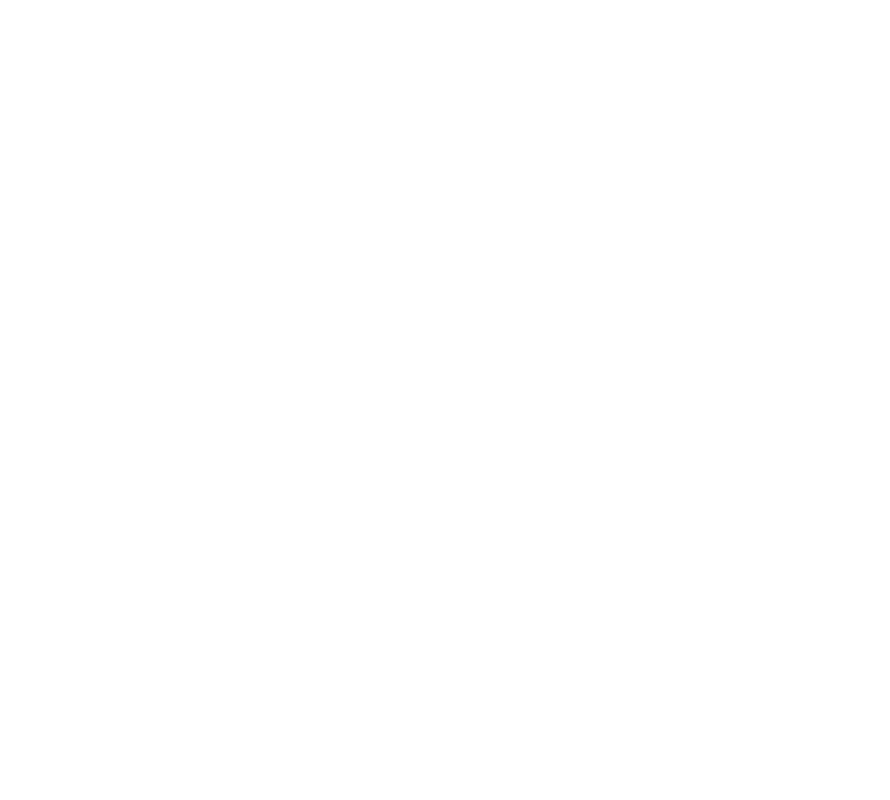
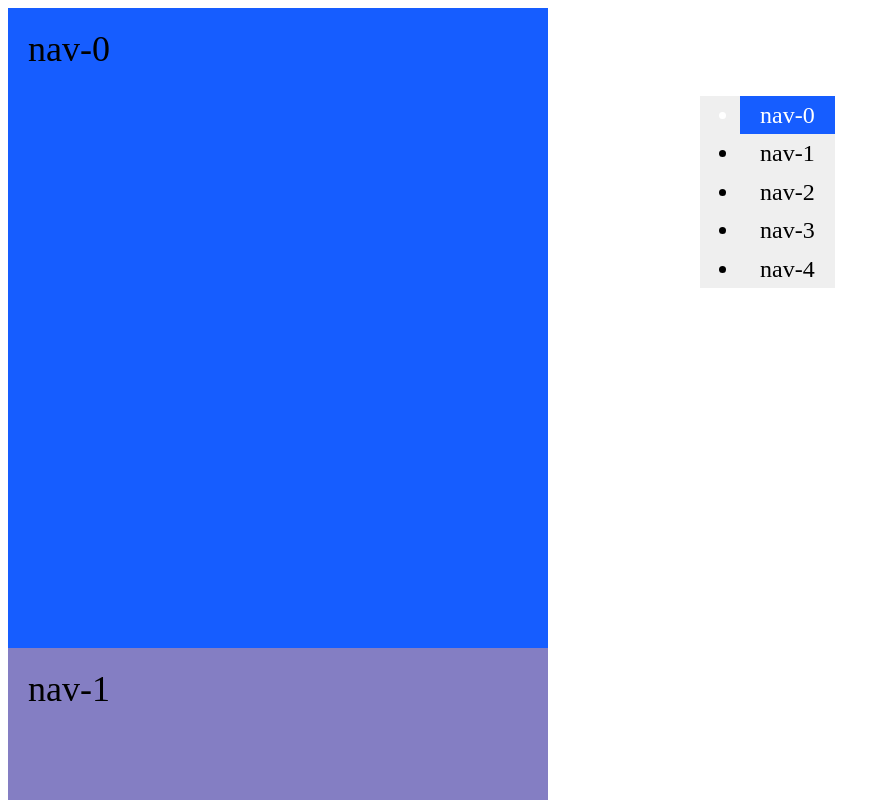
Before and after one commit to missxiaolin/vue-tools, a Vue app: page /post in a window 1280 px wide. Shown: the top 800 px of the page, without its empty margins (0-890 px from the left). Built offline with nearby package versions, Linux system fonts and the light colour scheme.

Commit message:
* 锚点

```diff
--- a/src/router/index.js
+++ b/src/router/index.js
@@ -14,6 +14,11 @@
     path: '/vue/img/token',
     name: 'about',
     component: () => import('../views/vue2Img.vue')
+  },
+  {
+    path: '/post',
+    name: 'about',
+    component: () => import('../views/post.vue')
   }
 ]
 
--- /dev/null
+++ b/src/views/post.vue
@@ -0,0 +1,150 @@
+<template>
+  <div>
+    <!-- 内容区域 -->
+    <div class="content">
+      <div>nav-0</div>
+      <div>nav-1</div>
+      <div>nav-2</div>
+      <div>nav-3</div>
+      <div>nav-4</div>
+    </div>
+    <!-- 导航区域 -->
+    <ul class="navs">
+      <li :class="{ active: active === 0 }" @click="scrollTo(0)">nav-0</li>
+      <li :class="{ active: active === 1 }" @click="scrollTo(1)">nav-1</li>
+      <li :class="{ active: active === 2 }" @click="scrollTo(2)">nav-2</li>
+      <li :class="{ active: active === 3 }" @click="scrollTo(3)">nav-3</li>
+      <li :class="{ active: active === 4 }" @click="scrollTo(4)">nav-4</li>
+    </ul>
+  </div>
+</template>
+
+<script>
+export default {
+  props: {},
+  data() {
+    return {
+      active: 0, // 当前激活的导航索引
+    };
+  },
+  mounted() {
+    // 监听滚动事件
+    window.addEventListener("scroll", this.onScroll, false);
+  },
+  destroy() {
+    // 必须移除监听器，不然当该vue组件被销毁了，监听器还在就会出错
+    window.removeEventListener("scroll", this.onScroll);
+  },
+  methods: {
+    // 滚动监听器
+    onScroll() {
+      // 获取所有锚点元素
+      const navContents = document.querySelectorAll(".content div");
+      // 所有锚点元素的 offsetTop
+      const offsetTopArr = [];
+      navContents.forEach((item) => {
+        offsetTopArr.push(item.offsetTop);
+      });
+      // 获取当前文档流的 scrollTop
+      const scrollTop =
+        document.documentElement.scrollTop || document.body.scrollTop;
+      // 定义当前点亮的导航下标
+      let navIndex = 0;
+      for (let n = 0; n < offsetTopArr.length; n++) {
+        // 如果 scrollTop 大于等于第n个元素的 offsetTop 则说明 n-1 的内容已经完全不可见
+        // 那么此时导航索引就应该是n了
+        if (scrollTop >= offsetTopArr[n]) {
+          navIndex = n;
+        }
+      }
+      this.active = navIndex;
+    },
+    // 跳转到指定索引的元素
+    scrollTo(index) {
+      // 获取目标的 offsetTop
+      // css选择器是从 1 开始计数，我们是从 0 开始，所以要 +1
+      const targetOffsetTop = document.querySelector(
+        `.content div:nth-child(${index + 1})`
+      ).offsetTop;
+      // 获取当前 offsetTop
+      let scrollTop =
+        document.documentElement.scrollTop || document.body.scrollTop;
+      // 定义一次跳 50 个像素，数字越大跳得越快，但是会有掉帧得感觉，步子迈大了会扯到蛋
+      const STEP = 50;
+      // 判断是往下滑还是往上滑
+      if (scrollTop > targetOffsetTop) {
+        // 往上滑
+        smoothUp();
+      } else {
+        // 往下滑
+        smoothDown();
+      }
+      // 定义往下滑函数
+      function smoothDown() {
+        // 如果当前 scrollTop 小于 targetOffsetTop 说明视口还没滑到指定位置
+        if (scrollTop < targetOffsetTop) {
+          // 如果和目标相差距离大于等于 STEP 就跳 STEP
+          // 否则直接跳到目标点，目标是为了防止跳过了。
+          if (targetOffsetTop - scrollTop >= STEP) {
+            scrollTop += STEP;
+          } else {
+            scrollTop = targetOffsetTop;
+          }
+          document.body.scrollTop = scrollTop;
+          document.documentElement.scrollTop = scrollTop;
+          // 关于 requestAnimationFrame 可以自己查一下，在这种场景下，相比 setInterval 性价比更高
+          requestAnimationFrame(smoothDown);
+        }
+      }
+      // 定义往上滑函数
+      function smoothUp() {
+        if (scrollTop > targetOffsetTop) {
+          if (scrollTop - targetOffsetTop >= STEP) {
+            scrollTop -= STEP;
+          } else {
+            scrollTop = targetOffsetTop;
+          }
+          document.body.scrollTop = scrollTop;
+          document.documentElement.scrollTop = scrollTop;
+          requestAnimationFrame(smoothUp);
+        }
+      }
+    },
+  },
+};
+</script>
+
+<style scoped>
+/* 内容区的样式 */
+.content {
+  background-color: #fff;
+  width: 500px;
+}
+.content div {
+  width: 100%;
+  height: 600px;
+  font-size: 36px;
+  padding: 20px;
+  background-color: rgb(22, 93, 255);
+}
+.content div:nth-child(2n) {
+  background-color: #847ec3;
+}
+/* 导航栏的样式 */
+.navs {
+  position: fixed;
+  top: 80px;
+  left: 700px;
+  background-color: #efefef;
+}
+.navs li {
+  padding: 0 20px;
+  line-height: 1.6;
+  font-size: 24px;
+}
+/* 当导航被点亮后改变颜色 */
+.navs .active {
+  color: #fff;
+  background-color: rgb(22, 93, 255);
+}
+</style>
```
